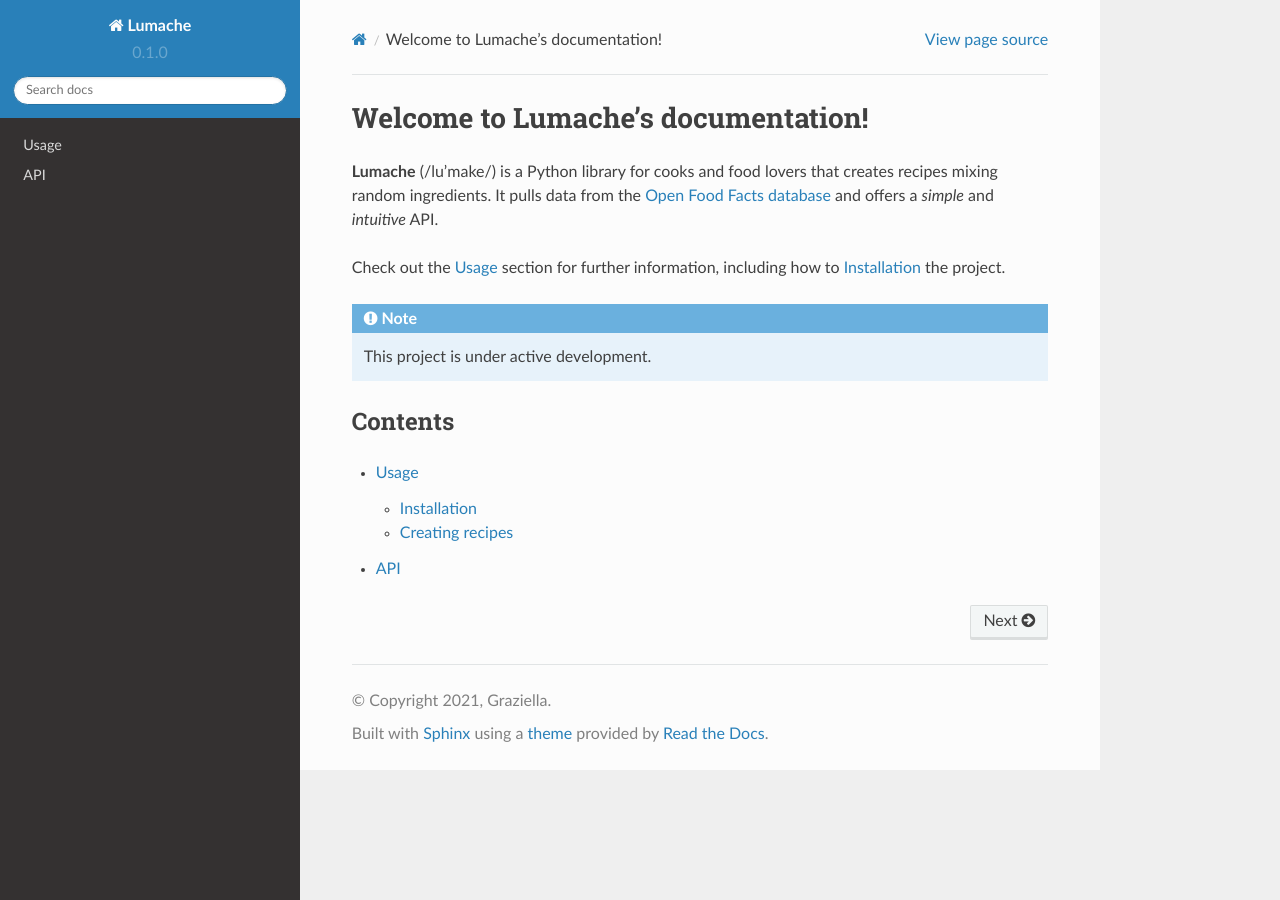
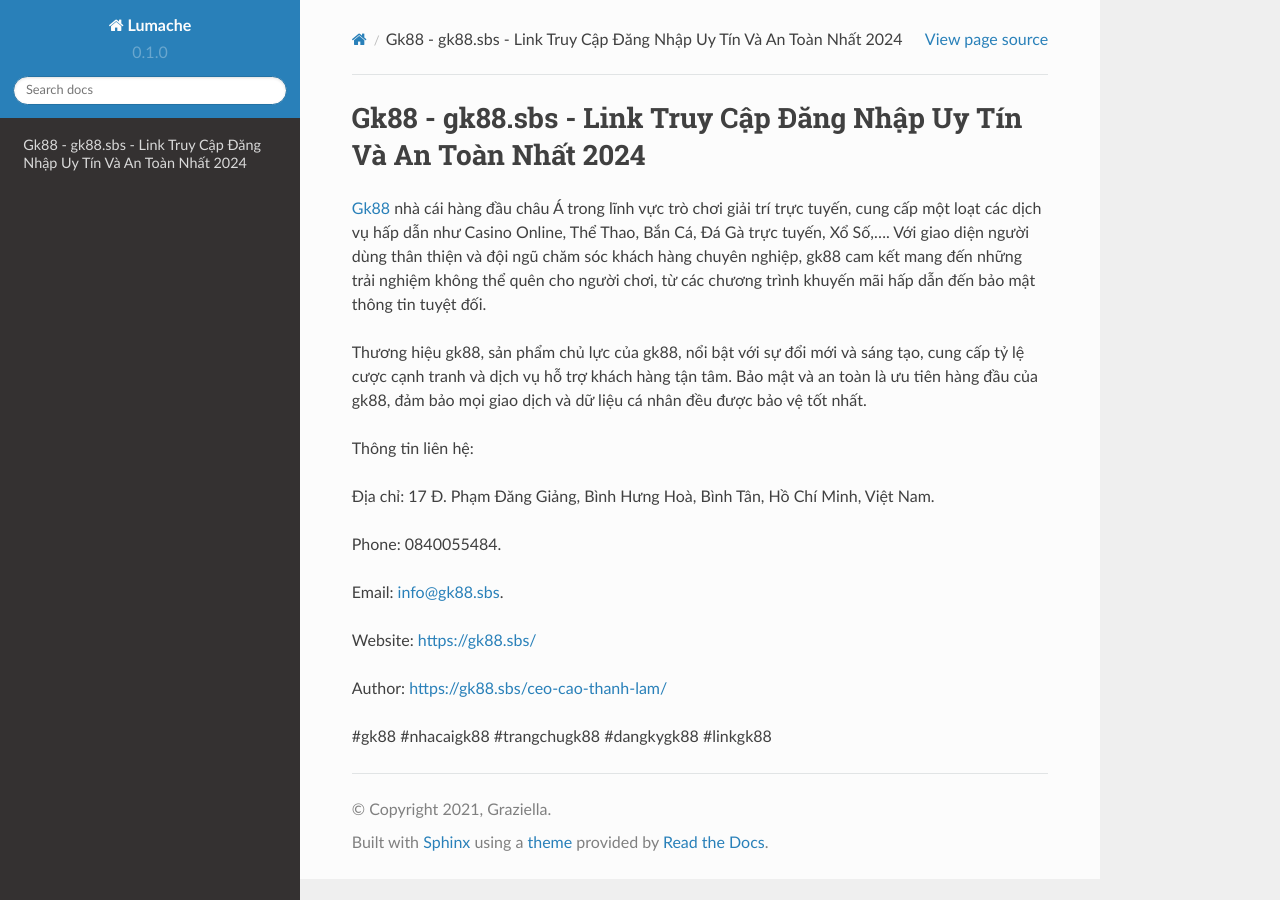
Before and after one commit to vqtranquocthuan424/gk88sbs, a Sphinx documentation site: the page built from docs/source/index.rst, in a window 1280 px wide. Built offline with Sphinx 7.4.7 and the Read the Docs theme 2.0.0, drawn with Linux system fonts in a browser that asks for light colours.

Commit message:
Update index.rst

```diff
--- a/docs/source/index.rst
+++ b/docs/source/index.rst
@@ -1,22 +1,20 @@
-Welcome to Lumache's documentation!
+Gk88 - gk88.sbs - Link Truy Cập Đăng Nhập Uy Tín Và An Toàn Nhất 2024
 ===================================
 
-**Lumache** (/lu'make/) is a Python library for cooks and food lovers
-that creates recipes mixing random ingredients.
-It pulls data from the `Open Food Facts database <https://world.openfoodfacts.org/>`_
-and offers a *simple* and *intuitive* API.
+`Gk88 <https://gk88.sbs/>`_ nhà cái hàng đầu châu Á trong lĩnh vực trò chơi giải trí trực tuyến, cung cấp một loạt các dịch vụ hấp dẫn như Casino Online, Thể Thao, Bắn Cá, Đá Gà trực tuyến, Xổ Số,.... Với giao diện người dùng thân thiện và đội ngũ chăm sóc khách hàng chuyên nghiệp, gk88 cam kết mang đến những trải nghiệm không thể quên cho người chơi, từ các chương trình khuyến mãi hấp dẫn đến bảo mật thông tin tuyệt đối.
 
-Check out the :doc:`usage` section for further information, including
-how to :ref:`installation` the project.
+Thương hiệu gk88, sản phẩm chủ lực của gk88, nổi bật với sự đổi mới và sáng tạo, cung cấp tỷ lệ cược cạnh tranh và dịch vụ hỗ trợ khách hàng tận tâm. Bảo mật và an toàn là ưu tiên hàng đầu của gk88, đảm bảo mọi giao dịch và dữ liệu cá nhân đều được bảo vệ tốt nhất.
 
-.. note::
+Thông tin liên hệ:
 
-   This project is under active development.
+Địa chỉ: 17 Đ. Phạm Đăng Giảng, Bình Hưng Hoà, Bình Tân, Hồ Chí Minh, Việt Nam.
 
-Contents
---------
+Phone: 0840055484.
 
-.. toctree::
+Email: info@gk88.sbs.
 
-   usage
-   api
+Website: https://gk88.sbs/
+
+Author: https://gk88.sbs/ceo-cao-thanh-lam/
+
+#gk88 #nhacaigk88 #trangchugk88 #dangkygk88 #linkgk88
```
